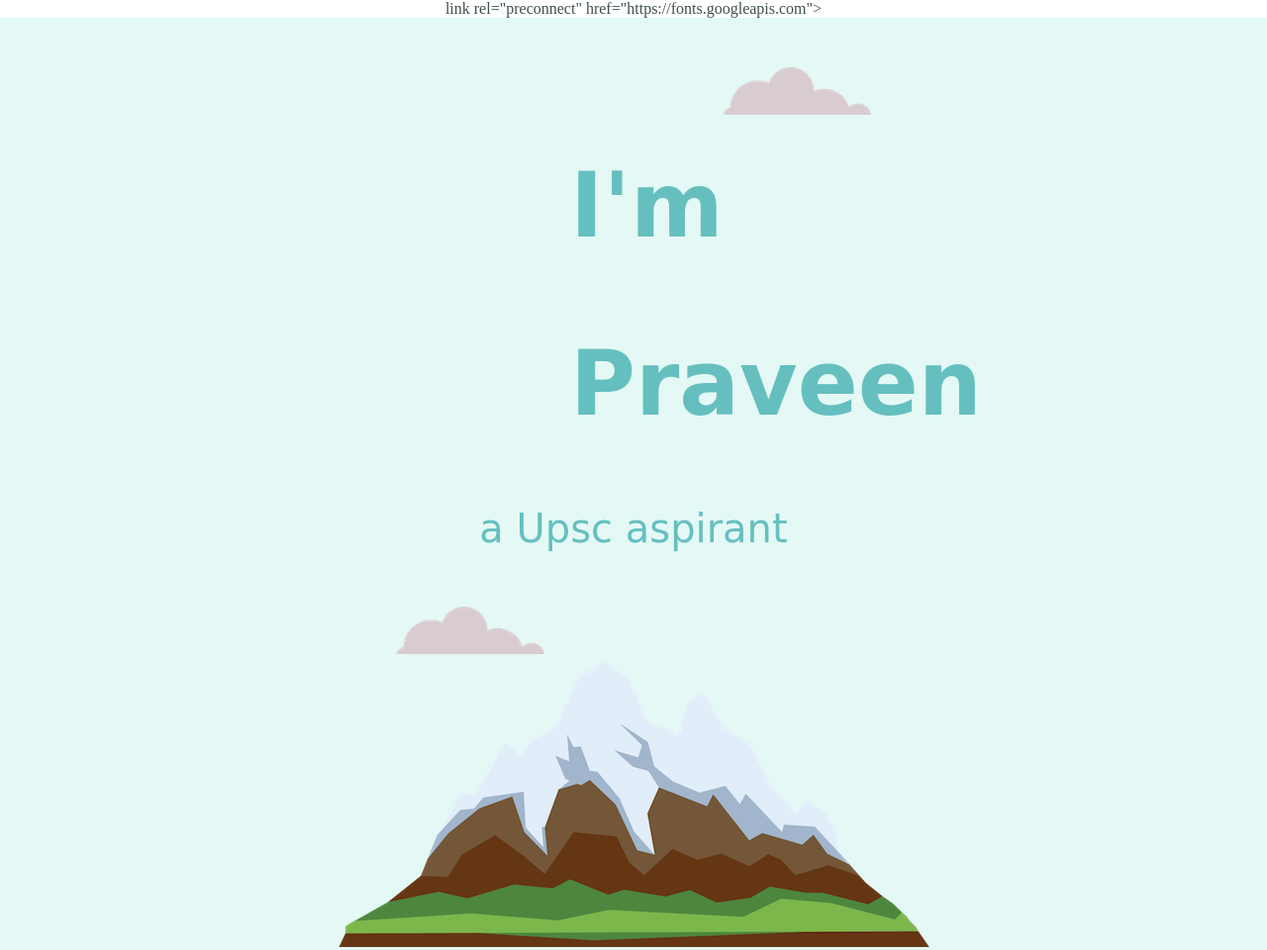
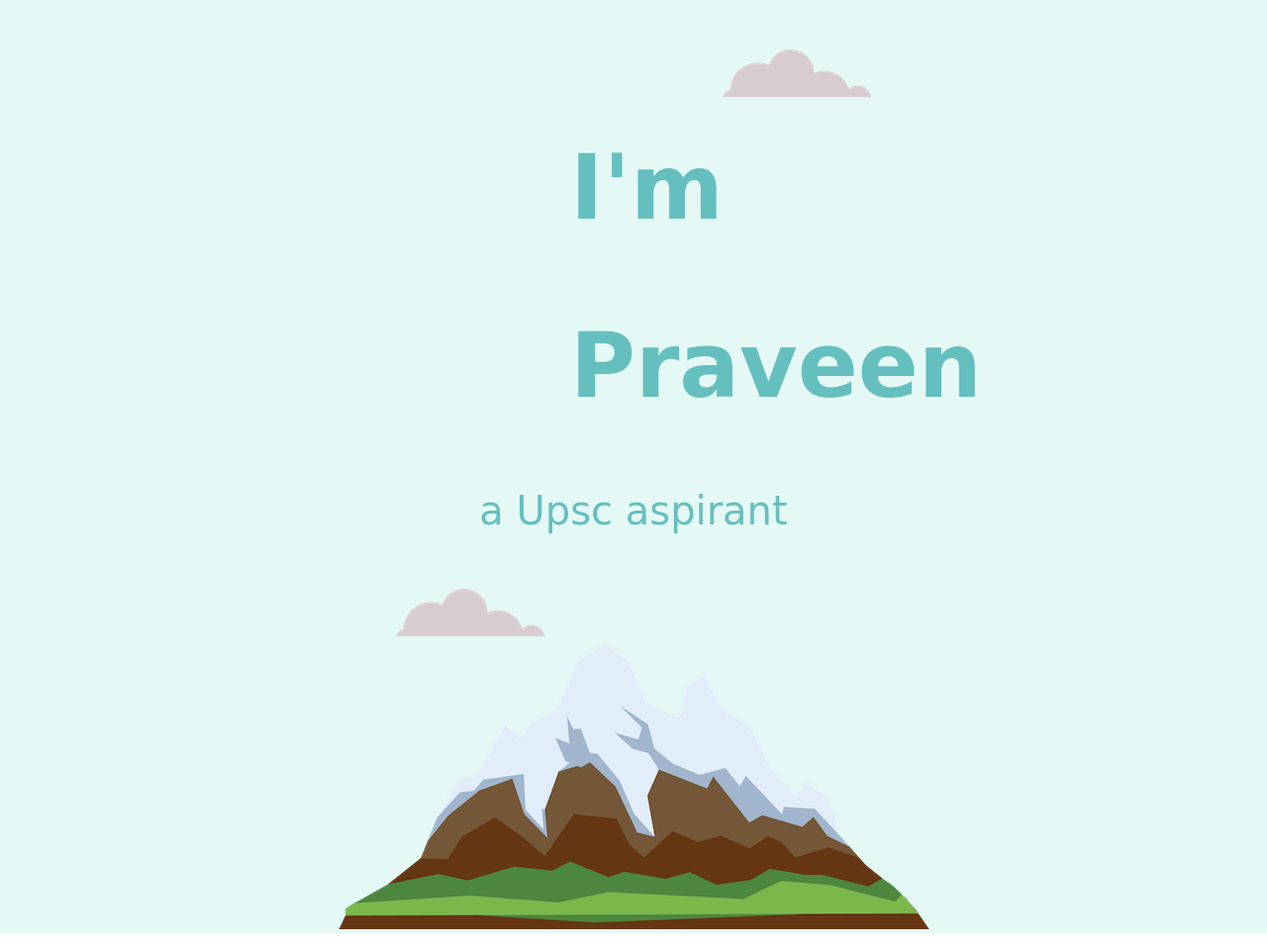
Before and after one commit to Mkp44/Portfolio, a plain HTML site: page index.html in a window 1280 px wide. Shown: the top 960 px of the page at 99% size. Drawn offline with Linux system fonts and the light colour scheme; files that its build step writes are made by us from their sources; files whose address does not match are found by name.

Commit message:
removed link

```diff
--- a/index.html
+++ b/index.html
@@ -5,7 +5,7 @@
     <title>Praveen Mishra</title>
     <link rel="stylesheet"  href="css/styles.css">
     <link rel="icon" href="favicon.ico">
-    link rel="preconnect" href="https://fonts.googleapis.com">
+
   </head>
   <body>
     <div class="top-container">
```
